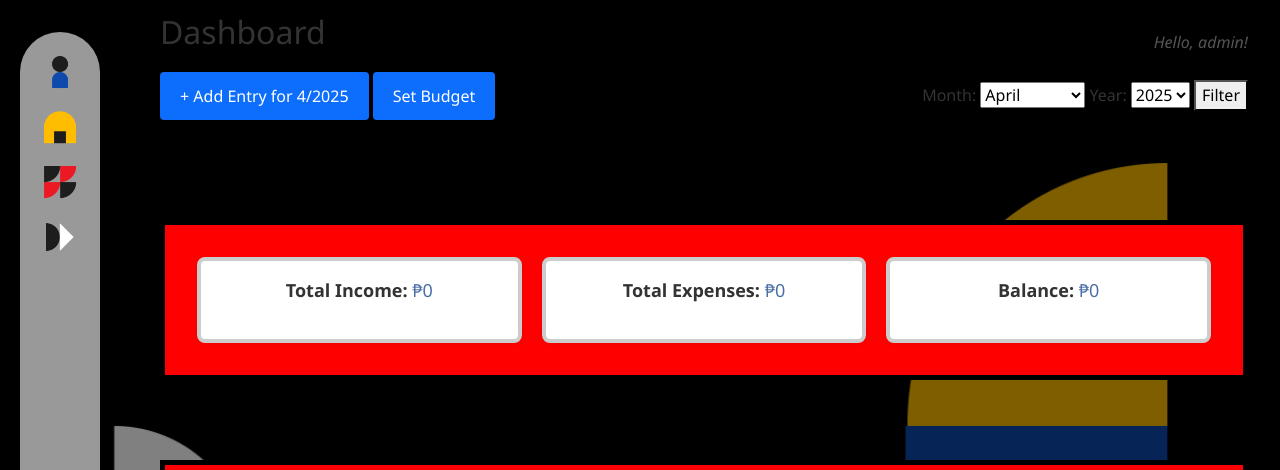
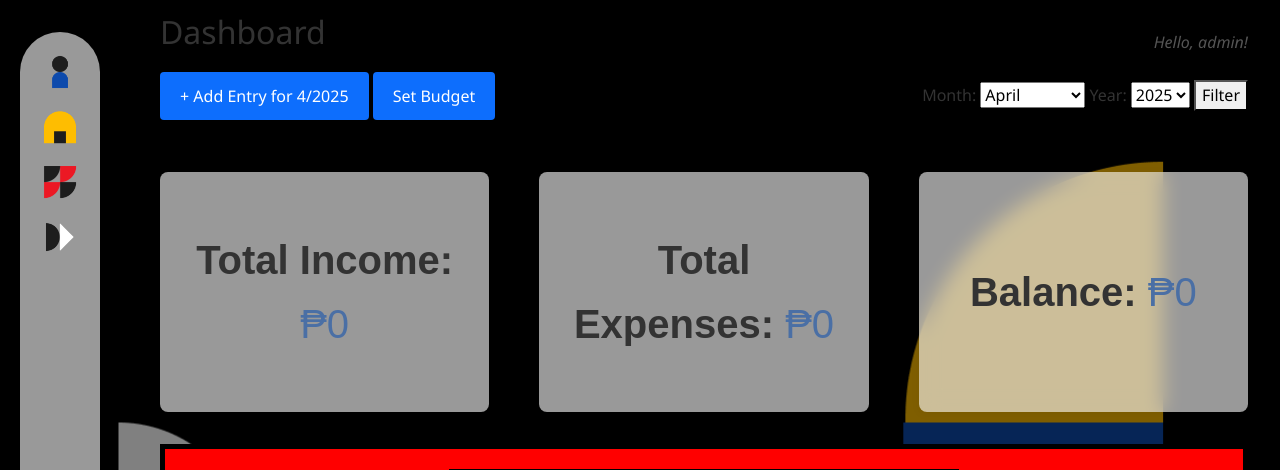
Before and after one commit to caloyyyy0203/personal-budget-tracker, a Django app: page /dashboard/ in a window 1280 px wide. Shown: the top 470 px of the page. Run offline with Django 5.2, Linux system fonts and the light colour scheme; a user stored in the database is signed in; data comes from the database, SQL or seed files in the repository; data that the repository does not hold is empty.

Commit message:
Fixed chart bugs

```diff
--- a/tracker/static/tracker/css/main.css
+++ b/tracker/static/tracker/css/main.css
@@ -35,11 +35,10 @@
     margin-top: 2em;
     margin-left: 20px;
     background: linear-gradient(to bottom, rgba(255, 255, 255, 0.6), rgba(255, 255, 255, 0.6));
-
     padding: 20px;
     border-top-right-radius: 100px;
     border-top-left-radius: 100px;
-    backdrop-filter: blur(10px); -webkit-backdrop-filter: blur(10px); /* For Safari */
+    -webkit-backdrop-filter: blur(10px); backdrop-filter: blur(10px); /* For Safari */
 }
 
 .sidebar nav ul {
--- a/tracker/static/tracker/js/charts.js
+++ b/tracker/static/tracker/js/charts.js
@@ -1,52 +1,82 @@
-// Data arrays passed from Django context
-const incomeCategoryNames = JSON.parse('{{ income_category_names|safe|escapejs }}');
-const incomeCategoryTotals = JSON.parse('{{ income_category_totals|safe|escapejs }}');
-const categoryNames = JSON.parse('{{ category_names|safe|escapejs }}');
-const categoryTotals = JSON.parse('{{ category_totals|safe|escapejs }}');
+// Pie Chart for Expense Breakdown by Category
+var categoryNames = JSON.parse(document.getElementById('category_names').textContent);
+var categoryTotals = JSON.parse(document.getElementById('category_totals').textContent);
 
-// Initialize the pie chart with default data (Expense)
-const pieChart = new Chart(document.getElementById("pieChart"), {
-    type: 'pie',
+// Pie chart for Income Breakdown by Category
+var incomeCategoryNames = JSON.parse(document.getElementById('income_category_names').textContent);
+var incomeCategoryTotals = JSON.parse(document.getElementById('income_category_totals').textContent);
+
+var ctxPie = document.getElementById('pieChart').getContext('2d');
+
+// Create Expense Pie Chart initially
+var pieChart = new Chart(ctxPie, {
+    type: 'doughnut',
     data: {
-        labels: categoryNames,  // Default to Expense categories
+        labels: categoryNames,
         datasets: [{
             label: 'Expense Breakdown',
             data: categoryTotals,
-            backgroundColor: ['#FF6384', '#36A2EB', '#FFCE56', '#4BC0C0', '#FF5733'],
+            backgroundColor: ['#FF6347', '#FF9F40', '#FFCD47', '#FF6A6A', '#FFC0CB'],
+            borderColor: '#fff',
+            borderWidth: 1
         }]
     },
     options: {
-        responsive: true,
-        plugins: {
-            legend: {
-                position: 'top',
+        cutout: '70%'
+    }
+});
+
+// Bar Chart for Monthly Income vs Expenses
+var monthlyIncome = JSON.parse(document.getElementById('income').textContent);
+var monthlyExpense = JSON.parse(document.getElementById('expense').textContent);
+
+var ctxBar = document.getElementById('barChart').getContext('2d');
+var barChart = new Chart(ctxBar, {
+    type: 'bar',
+    data: {
+        labels: ['Income', 'Expense'],
+        datasets: [{
+            label: 'Amount',
+            data: [monthlyIncome, monthlyExpense],
+            backgroundColor: ['#4CAF50', '#F44336'],
+            borderColor: ['#388E3C', '#D32F2F'],
+            borderWidth: 1
+        }]
+    },
+    options: {
+        scales: {
+            y: {
+                ticks: {
+                    display: false
+                },
+                grid: {
+                    display: false
+                }
             },
-            tooltip: {
-                callbacks: {
-                    label: function(tooltipItem) {
-                        return tooltipItem.label + ': ₱' + tooltipItem.raw;
-                    }
+            x: {
+                grid: {
+                    display: false
                 }
             }
         }
     }
 });
 
-// Function to switch between Income and Expense charts
-function switchChart(type) {
-    const title = document.getElementById("pieChartTitle");  // Reference to the pie chart header
+// Function to switch charts
+function switchChart(chartType) {
+    const title = document.getElementById("pieChartTitle");
 
-    if (type === 'income') {
-        pieChart.data.labels = incomeCategoryNames;  // Update labels for Income
-        pieChart.data.datasets[0].data = incomeCategoryTotals;  // Update data for Income
-        pieChart.data.datasets[0].label = 'Income Breakdown';  // Update the label for the chart
-        title.textContent = 'Income Breakdown by Category';  // Change the header to 'Income'
-    } else {
-        pieChart.data.labels = categoryNames;  // Default to Expense categories
-        pieChart.data.datasets[0].data = categoryTotals;  // Default to Expense data
-        pieChart.data.datasets[0].label = 'Expense Breakdown';  // Default label for Expense
-        title.textContent = 'Expense Breakdown by Category';  // Keep the header as 'Expense'
+    if (chartType === 'income') {
+        pieChart.data.labels = incomeCategoryNames;
+        pieChart.data.datasets[0].data = incomeCategoryTotals;
+        pieChart.data.datasets[0].label = 'Income Breakdown';
+        title.textContent = 'Income Breakdown by Category';
+        pieChart.update();
+    } else if (chartType === 'expense') {
+        pieChart.data.labels = categoryNames;
+        pieChart.data.datasets[0].data = categoryTotals;
+        pieChart.data.datasets[0].label = 'Expense Breakdown';
+        title.textContent = 'Expense Breakdown by Category';
+        pieChart.update();
     }
-
-    pieChart.update();  // Re-render the chart with updated data
 }
--- a/tracker/templates/tracker/includes/summary.html
+++ b/tracker/templates/tracker/includes/summary.html
@@ -12,28 +12,28 @@
 </div>
 
 <style>
-    /* Align summary container at the top */
     .summary {
-        height: 10em;
-        padding: 2em;
+        justify-items: center;
+        height: 15em;
         display: flex;
         justify-content: space-between;
-        gap: 20px;
-        margin-top: 5em;
-        margin-bottom: 5em;
+        gap: 50px;
+        margin-top: 2em;
+        margin-bottom: 2em;
         position: relative;
-        top: 0; /* Ensure it stays at the top */
-        background-color: red;
-        border: 5px solid black;
-        z-index: 10; /* Bring it above other content */
+        z-index: 10;
     }
 
     /* Individual summary items */
     .summary-item {
-        background-color: white;
-        padding: 15px;
-        border-radius: 8px; /* Rounded corners for each item */
-        border: 4px solid #ccc; /* Border line for each item */
+        display: flex;
+        justify-content: center;
+        align-items: center;
+        height: 100%;
+        border-radius: 8px;
+        background: linear-gradient(to bottom, rgba(255, 255, 255, 0.6), rgba(255, 255, 255, 0.6));
+        -webkit-backdrop-filter: blur(10px); backdrop-filter: blur(10px); /* For Safari */        padding: 15px;
+        border-radius: 8px;
         box-shadow: var(--shadow);
         flex: 1; /* Make items grow equally */
         text-align: center;
@@ -41,9 +41,9 @@
 
     /* Summary Items Text Styling */
     .summary-item p {
+        font-family: "Urbanist", sans-serif;
         margin: 0;
-        font-size: 18px;
-        font-weight: 500;
+        font-size: 2.5rem;
         color: var(--primary-color);
     }
 
```
